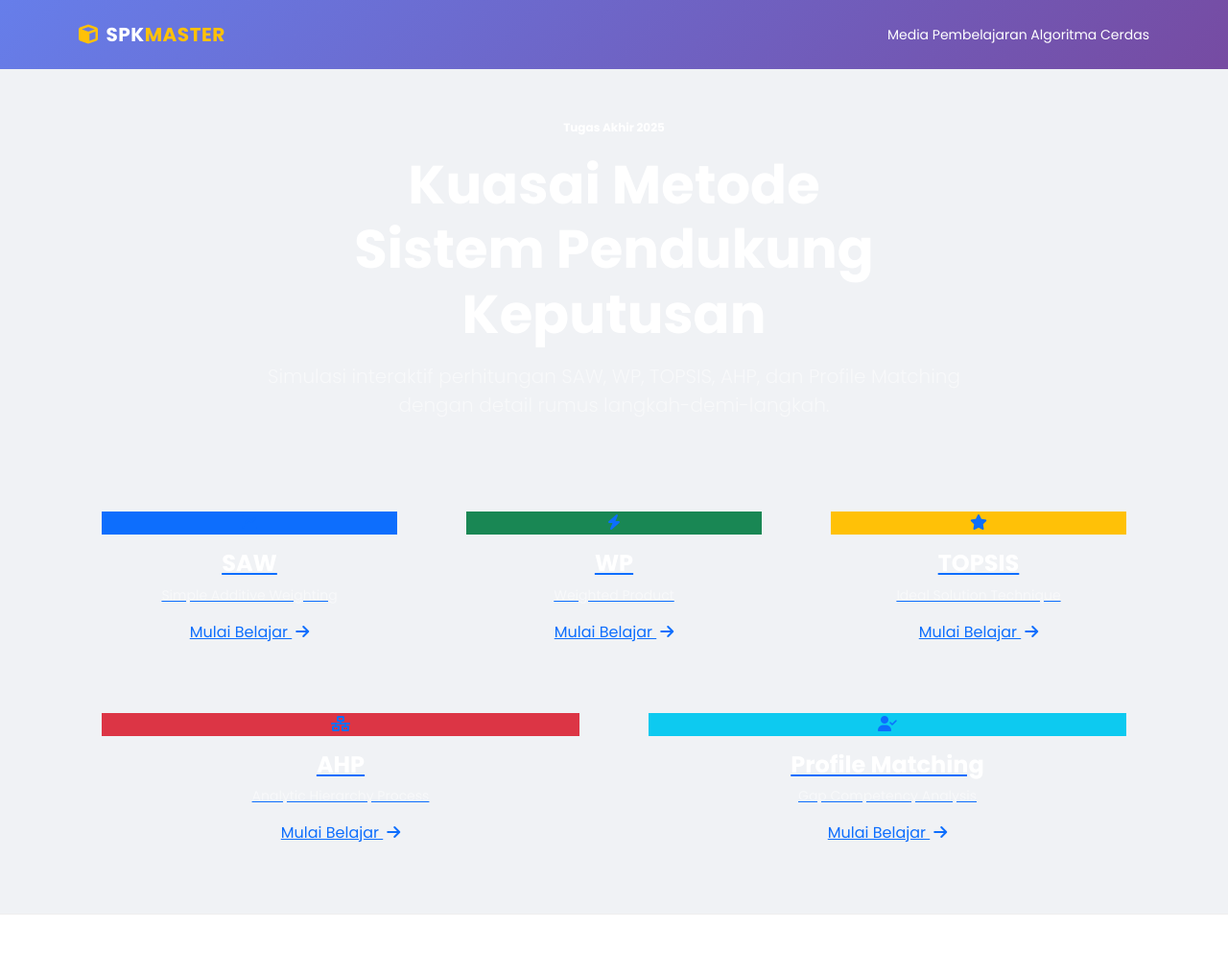
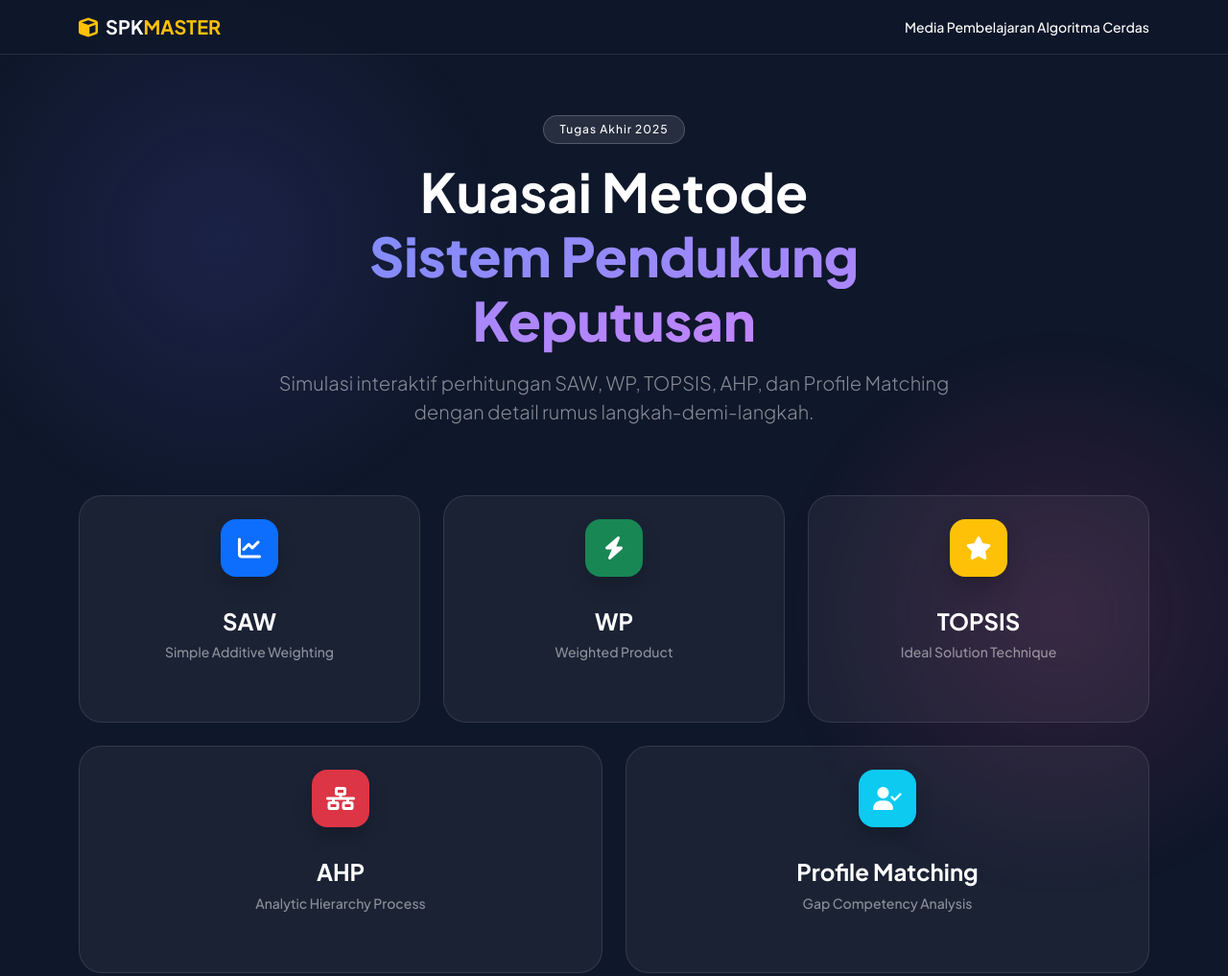
Before and after one commit to maulana-isbad-rofiqi/media-ajar-spk, a plain HTML site: page index.html in a window 1280 px wide. Shown: the top 1017 px of the page at 96% size. Drawn offline with nearby package versions, Linux system fonts and the light colour scheme.

Commit message:
Update style.css

```diff
--- a/style.css
+++ b/style.css
@@ -1,132 +1,137 @@
-@import url('https://fonts.googleapis.com/css2?family=Poppins:wght@300;400;600;700&display=swap');
-
 :root {
-    --primary-gradient: linear-gradient(135deg, #667eea 0%, #764ba2 100%);
-    --card-hover: translateY(-5px);
-    --glass-bg: rgba(255, 255, 255, 0.95);
+    --bg-dark: #0f172a;
+    --primary: #6366f1;
+    --glass-border: rgba(255, 255, 255, 0.1);
+    --glass-bg: rgba(255, 255, 255, 0.05);
 }
 
 body {
-    font-family: 'Poppins', sans-serif;
-    background-color: #f0f2f5;
-    color: #2d3748;
+    font-family: 'Plus Jakarta Sans', sans-serif;
+    background-color: var(--bg-dark);
     min-height: 100vh;
-    display: flex;
-    flex-direction: column;
-}
-
-/* Navbar Modern */
-.navbar {
-    background: var(--primary-gradient) !important;
-    padding: 1rem 0;
-}
-
-.navbar-brand {
-    font-weight: 700;
-    letter-spacing: 0.5px;
-}
-
-/* Hero Section di Index */
-.hero-section {
-    background: white;
-    border-radius: 0 0 50% 50% / 20px;
-    padding-bottom: 3rem;
-    box-shadow: 0 4px 20px rgba(0,0,0,0.05);
-}
-
-/* Card Menu Utama */
-.menu-card {
-    border: none;
-    border-radius: 15px;
-    background: white;
-    box-shadow: 0 4px 6px rgba(0,0,0,0.05);
-    transition: all 0.3s cubic-bezier(0.4, 0, 0.2, 1);
-    overflow: hidden;
+    color: #fff;
+    overflow-x: hidden;
     position: relative;
 }
 
-.menu-card:hover {
-    transform: var(--card-hover);
-    box-shadow: 0 20px 25px -5px rgba(0, 0, 0, 0.1), 0 10px 10px -5px rgba(0, 0, 0, 0.04);
+/* Background Shapes (Bulatan cahaya di belakang) */
+.bg-shape {
+    position: fixed;
+    width: 600px;
+    height: 600px;
+    background: radial-gradient(circle, rgba(99,102,241,0.15) 0%, rgba(0,0,0,0) 70%);
+    top: -100px;
+    left: -100px;
+    z-index: -1;
+    border-radius: 50%;
+    animation: float 10s infinite ease-in-out;
 }
 
-.menu-card::before {
-    content: '';
-    position: absolute;
-    top: 0;
-    left: 0;
-    width: 100%;
-    height: 5px;
-    background: var(--primary-gradient);
+.bg-shape.shape-2 {
+    top: auto;
+    bottom: -100px;
+    left: auto;
+    right: -100px;
+    background: radial-gradient(circle, rgba(236, 72, 153, 0.15) 0%, rgba(0,0,0,0) 70%);
+    animation: float 15s infinite ease-in-out reverse;
 }
 
-.icon-box {
-    width: 70px;
-    height: 70px;
-    border-radius: 20px;
-    display: flex;
-    align-items: center;
-    justify-content: center;
-    margin: 0 auto 1rem;
-    font-size: 1.8rem;
-    transition: transform 0.3s ease;
+@keyframes float {
+    0%, 100% { transform: translate(0, 0); }
+    50% { transform: translate(30px, 50px); }
 }
 
-.menu-card:hover .icon-box {
-    transform: rotateY(180deg);
+/* Glass Components */
+.glass-nav {
+    background: rgba(15, 23, 42, 0.7);
+    backdrop-filter: blur(10px);
+    border-bottom: 1px solid var(--glass-border);
 }
 
-/* Styling Halaman Metode */
-.method-header {
-    background: white;
-    padding: 2rem;
-    border-radius: 15px;
-    box-shadow: 0 2px 10px rgba(0,0,0,0.05);
-    margin-bottom: 2rem;
-    border-left: 5px solid #764ba2;
-}
-
-.step-card {
-    border: none;
-    border-radius: 12px;
-    box-shadow: 0 2px 8px rgba(0,0,0,0.05);
-    margin-bottom: 1.5rem;
+.glass-card {
+    background: var(--glass-bg);
+    backdrop-filter: blur(12px);
+    border: 1px solid var(--glass-border);
+    border-radius: 24px;
+    transition: all 0.4s ease;
+    position: relative;
     overflow: hidden;
 }
 
-.step-header {
-    background: #f8f9fa;
-    padding: 1rem 1.5rem;
-    border-bottom: 1px solid #eee;
-    font-weight: 600;
-    color: #4a5568;
+.glass-card:hover {
+    transform: translateY(-10px);
+    border-color: rgba(255, 255, 255, 0.3);
+    box-shadow: 0 20px 40px rgba(0,0,0,0.2);
+    background: rgba(255, 255, 255, 0.1);
 }
 
-.formula-box {
-    background: #ebf8ff;
-    color: #2c5282;
-    padding: 1rem;
-    border-radius: 8px;
-    border-left: 4px solid #4299e1;
-    font-family: 'Courier New', monospace;
-    font-weight: bold;
-    margin: 1rem 0;
+.card-link { text-decoration: none; }
+
+.icon-glow {
+    width: 60px;
+    height: 60px;
+    border-radius: 16px;
+    display: inline-flex;
+    align-items: center;
+    justify-content: center;
+    font-size: 1.5rem;
+    color: white;
+    margin-bottom: 1rem;
+    box-shadow: 0 10px 20px rgba(0,0,0,0.2);
 }
 
-.result-badge {
-    font-size: 1.2rem;
-    padding: 1rem;
-    border-radius: 10px;
-    display: block;
-    text-align: center;
-    background: var(--primary-gradient);
-    color: white;
-    box-shadow: 0 4px 15px rgba(118, 75, 162, 0.4);
+.text-gradient {
+    background: linear-gradient(135deg, #818cf8 0%, #c084fc 100%);
+    -webkit-background-clip: text;
+    -webkit-text-fill-color: transparent;
+    font-weight: 800;
 }
 
-/* Footer */
-footer {
-    background: white;
-    margin-top: auto;
-    border-top: 1px solid #eee;
+.glass-badge {
+    background: rgba(255, 255, 255, 0.1);
+    border: 1px solid rgba(255, 255, 255, 0.2);
+    padding: 0.5rem 1rem;
+    border-radius: 50px;
+    font-weight: 500;
+    letter-spacing: 1px;
 }
+
+.hover-info {
+    margin-top: 15px;
+    font-size: 0.9rem;
+    color: #a5b4fc;
+    opacity: 0;
+    transform: translateY(20px);
+    transition: all 0.3s ease;
+}
+
+.glass-card:hover .hover-info {
+    opacity: 1;
+    transform: translateY(0);
+}
+
+/* Inputs & Details */
+.glass-input {
+    background: rgba(0, 0, 0, 0.3);
+    border: 1px solid var(--glass-border);
+    color: white;
+    border-radius: 12px;
+    padding: 10px 15px;
+}
+
+.glass-input:focus {
+    background: rgba(0, 0, 0, 0.5);
+    border-color: var(--primary);
+    color: white;
+    box-shadow: none;
+}
+
+.glass-input::placeholder { color: rgba(255, 255, 255, 0.3); }
+
+.detail-box {
+    background: rgba(0,0,0,0.2);
+    border-radius: 12px;
+    border-left: 4px solid var(--primary);
+    padding: 1rem;
+    margin-bottom: 1rem;
+}
```
